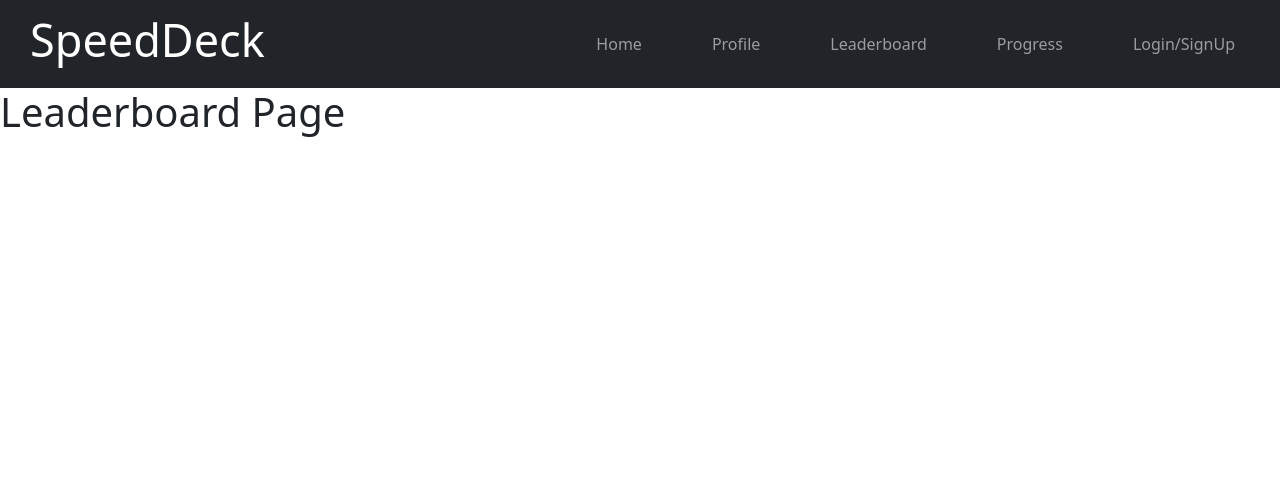
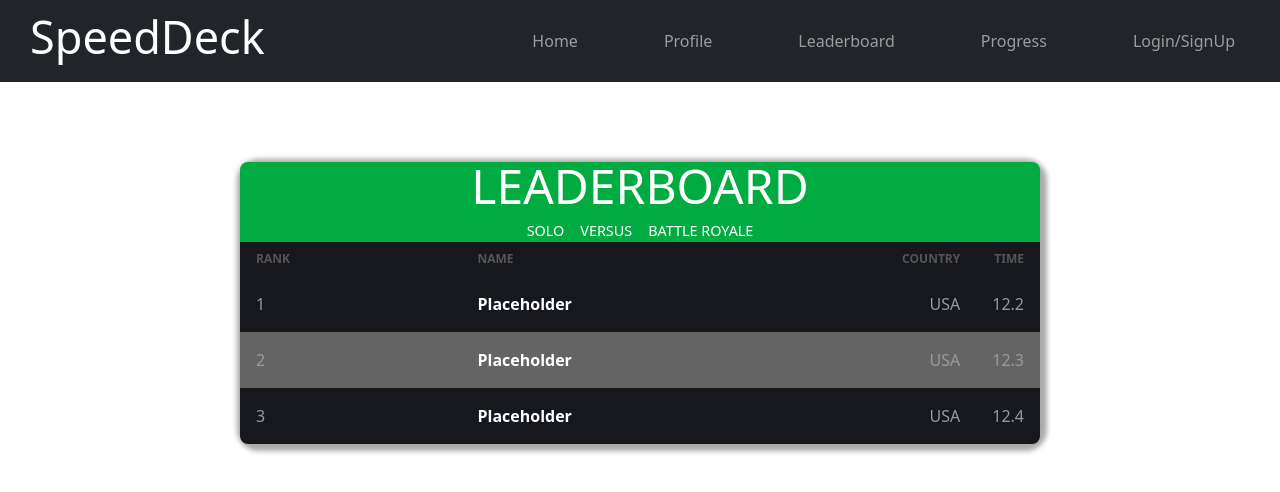
Before and after one commit to mwjones2186/speed-deck, a React (Create React App) app in the folder client/: page /leaderboard in a window 1280 px wide. Shown: the top 492 px of the page. Built offline with nearby package versions, Linux system fonts and the light colour scheme.

Commit message:
added full leaderboard html and css for leaderboard page

```diff
--- a/client/src/Pages/Leaderboard.js
+++ b/client/src/Pages/Leaderboard.js
@@ -1,5 +1,46 @@
+import '../css/Leaderboard.css';
+
 export const Leaderboard = () => {
     return (
-            <h1>Leaderboard Page</h1>
+            <><h1></h1><div className="Leaderboard">
+                <header>
+                    <h1>Leaderboard</h1>
+                <nav>
+                    <a href="">Solo</a>
+                    <a href="">Versus</a>
+                    <a href="">Battle Royale</a>
+                </nav>
+                </header>
+                <table>
+                    <thead>
+                        <tr>
+                        <th className="Rank">Rank</th>
+                        <th className="Name">Name</th>
+                        <th className="Country">Country</th>
+                        <th className="Score">Time</th>
+                        </tr>
+                    </thead>
+                <tbody>
+                    <tr>
+                        <td className="Rank">1</td>
+                        <td className="Name">Placeholder</td>
+                        <td className="Country">USA</td>
+                        <td className="Score">12.2</td>
+                    </tr>
+                    <tr>
+                        <td className="Rank">2</td>
+                        <td className="Name">Placeholder</td>
+                        <td className="Country">USA</td>
+                        <td className="Score">12.3</td>
+                    </tr>
+                    <tr>
+                        <td className="Rank">3</td>
+                        <td className="Name">Placeholder</td>
+                        <td className="Country">USA</td>
+                        <td className="Score">12.4</td>
+                    </tr>
+                </tbody>
+            </table>
+        </div></>
     )
 }
--- /dev/null
+++ b/client/src/css/Leaderboard.css
@@ -0,0 +1,91 @@
+* {
+    margin: 0;
+    padding: 0;
+    box-sizing: border-box;
+}
+
+
+.Leaderboard {
+    max-width: 800px;
+    margin: 5rem auto;
+    box-shadow: 2px 2px 5px 5px #aaa;
+    border-radius: 1rem;
+}
+
+header {
+    background-color: rgb(0, 172, 66);
+    color: white;
+    text-transform: uppercase;
+    border-top-left-radius: .5rem;
+    border-top-right-radius: .5rem;
+    text-align: center;
+}
+
+table {
+    background-color: #16181e;
+    color: #999;
+    width: 100%;
+    border-bottom-left-radius: .5rem;
+    border-bottom-right-radius: .5rem;
+}
+
+a {
+    text-decoration: none;
+    color: inherit;
+}
+
+thead {
+    font-size: 0.75rem;
+    color: #555;
+    text-transform: uppercase;
+}
+
+tbody .Name {
+    color: white;
+    font-weight: bold;
+}
+
+.Name, .Rank {
+    text-align: left;
+}
+
+ .Country, .Score {
+    text-align: right;
+    width: 6ch;
+}
+
+td {
+    padding: 1rem 1rem;
+}
+
+th {
+    padding: .5rem 1rem;
+}
+
+tbody tr:nth-child(2n) {
+    background-color: rgb(100, 100, 100);
+}
+
+nav a {
+    font-size: .9rem;
+    text-align: center;
+}
+
+nav a+a {
+    margin-left: 1rem;
+}
+
+h1 {
+    font-size: 3rem;
+    line-height: 3rem;
+    text-align: center;
+}
+
+a:hover {
+    border-bottom: 4px solid lightgreen;
+    color: black;
+}
+
+header h1 {
+    font-family:
+};
```
